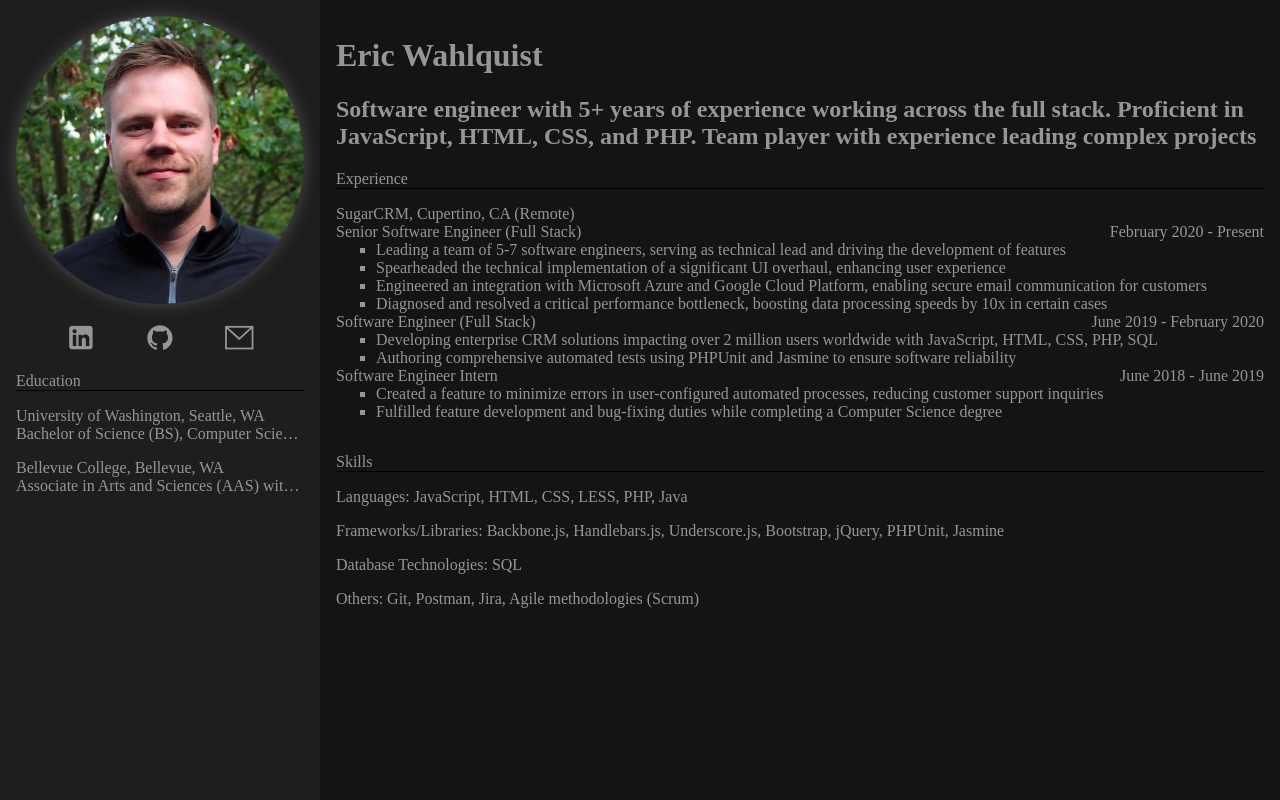
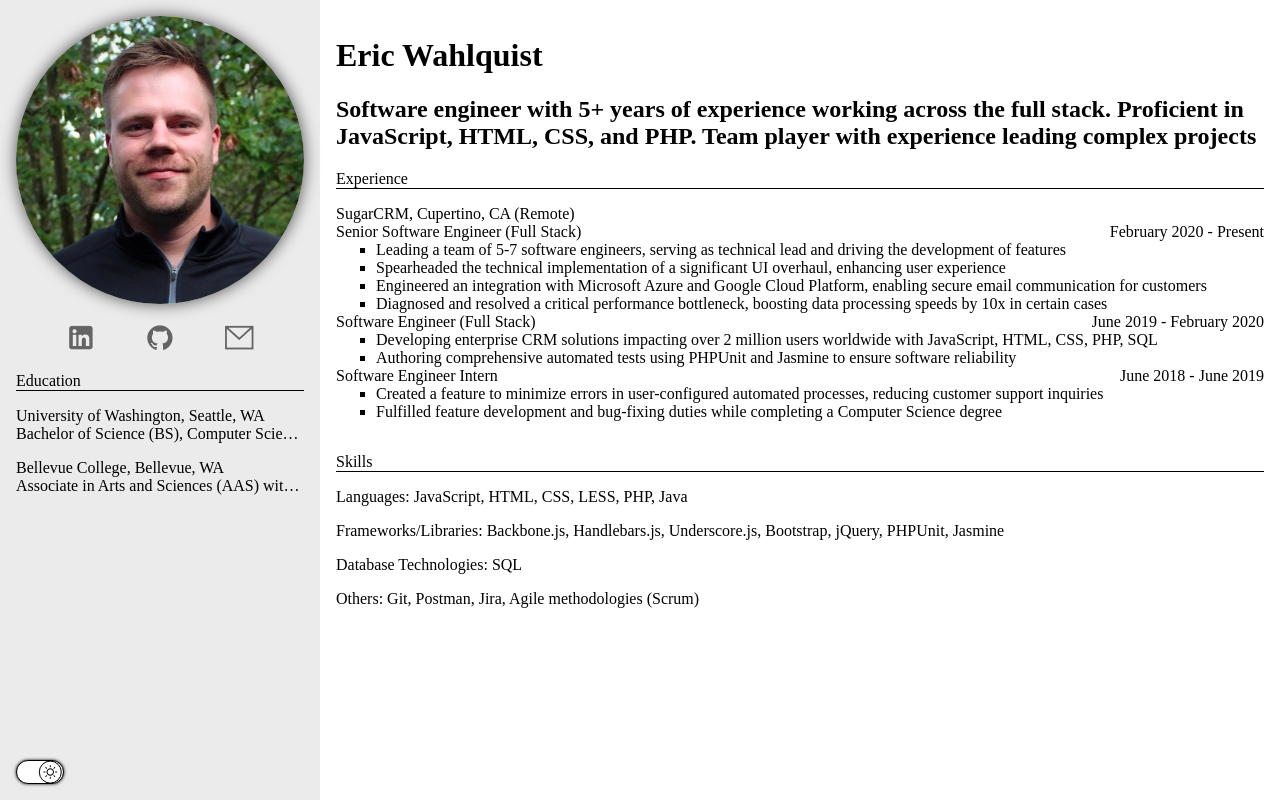
Before and after one commit to wahleric/wahleric.github.io, a plain HTML site: page index.html in a window 1280 px wide. Drawn offline with Linux system fonts and the light colour scheme.

Commit message:
13: Implement dark/light mode

```diff
--- /dev/null
+++ b/css/fixed-variables.css
@@ -0,0 +1,18 @@
+:root {
+  --transition-speed: 0.2s;
+  --shadow-photo-contact-img: rgb(80, 80, 80);
+
+  &.light {
+    --text-primary: black;
+    --bg-primary: white;
+    --bg-secondary: rgb(235, 235, 235);
+    --icon-color: rgb(100, 100, 100);
+  }
+
+  &.dark {
+    --text-primary: white;
+    --bg-primary: black;
+    --bg-secondary: rgb(20, 20, 20);
+    --icon-color: rgb(155, 155, 155);
+  }
+}
--- a/css/icons.css
+++ b/css/icons.css
@@ -90,3 +90,11 @@ Generated using nucleoapp.com
 .icon-mail::before {
   content: "\ea06";
 }
+
+.icon-sun::before {
+  content: "\ea07";
+}
+
+.icon-moon::before {
+  content: "\ea09";
+}
--- a/css/main.css
+++ b/css/main.css
@@ -1,85 +1,20 @@
+@import url('fixed-variables.css');
 @import url('icons.css');
+@import url('utils.css');
+@import url('toggle-slider.css');
 
-:root {
-  --text-color: rgb(150, 150, 150);
-  --icon-color: rgb(150, 150, 150);
-  --icon-color-hover: rgb(200, 200, 200);
-  --bg-main: rgb(20, 20, 20);
-  --bg-left-column: rgb(30, 30, 30);
-  --shadow-photo-contact-img: rgb(80, 80, 80);
-}
-
-body {
-  margin: 0;
-  padding: 0;
+* {
+  transition: background-color var(--transition-speed);
 }
 
 body,
 html {
+  margin: 0;
+  padding: 0;
   height: 100%;
-  background-color: var(--bg-main);
+  background-color: var(--bg-primary);
+  color: var(--text-primary);
 }
-
-.icon-xl {
-  font-size: 1.8em;
-}
-
-#resume {
-  height: 100%;
-  color: var(--text-color);
-
-  & > .grid-container {
-    height: 100%;
-    display: grid;
-    grid-template-columns: minmax(10rem,20rem) 1fr;
-
-    & > .left-column {
-      display: flex;
-      flex-direction: column;
-      padding: 1rem;
-      background-color: var(--bg-left-column);
-
-      .photo-contact {
-        img {
-          max-width: 100%;
-          border-radius: 100%;
-          box-shadow: 0 0 1rem var(--shadow-photo-contact-img);
-        }
-
-        ul.contact-list {
-          display: flex;
-          flex-direction: row;
-          justify-content: space-evenly;
-          list-style-type: none;
-          padding: 0;
-
-          li a {
-            color: var(--icon-color);
-            transition: color 0.3s;
-
-            &:hover {
-              color: var(--icon-color-hover);
-            }
-          }
-        }
-      }
-
-    }
-
-    & > .right-column {
-      padding: 1rem;
-      overflow: auto;
-    }
-  }
-}
-
-
-
-
-
-
-
-
 
 .section {
   padding-bottom: 1rem;
@@ -102,6 +37,56 @@ html {
   }
 }
 
+#resume {
+  height: 100%;
+
+  & > .grid-container {
+    height: 100%;
+    display: grid;
+    grid-template-columns: minmax(10rem,20rem) 1fr;
+
+    & > .left-column {
+      display: flex;
+      flex-direction: column;
+      padding: 1rem;
+      background-color: var(--bg-secondary);
+
+      #photo-contact {
+        img {
+          max-width: 100%;
+          border-radius: 100%;
+          box-shadow: 0 0 1rem var(--shadow-photo-contact-img);
+        }
+
+        ul.contact-list {
+          display: flex;
+          flex-direction: row;
+          justify-content: space-evenly;
+          list-style-type: none;
+          padding: 0;
+
+          li a {
+            transition: color var(--transition-speed);
+            color: var(--icon-color);
+
+            &:hover {
+              color: var(--text-primary);
+            }
+          }
+        }
+      }
+      #controls {
+        display: flex;
+        flex-direction: row;
+        align-items: center;
+        margin-top: auto;
+      }
+    }
+
+    & > .right-column {
+      padding: 1rem;
+      overflow: auto;
+
       #experience {
         ul.position-list {
             padding: 0;
@@ -116,41 +101,6 @@ html {
             }
         }
       }
-
-.ellipsifiable {
-  overflow: hidden;
-  white-space: nowrap;
-  text-overflow: ellipsis;
-}
-
-#header .grid-container {
-  display: grid;
-  grid-template-columns: 14rem 1fr 14rem;
-  background-color: red;
-
-  .photo {
-    display: flex;
-    align-items: center;
-    justify-content: center;
-
-    img {
-      max-height: 100%;
-      max-width: 100%;
-    }
-  }
-
-  .summary {
-    text-align: center;
-  }
-
-  .contact {
-    display: flex;
-    flex-direction: column;
-    align-items: center;
-    justify-content: center;
-
-    ul.contact-list {
-      list-style-type: none;
     }
   }
 }
--- /dev/null
+++ b/css/toggle-slider.css
@@ -0,0 +1,35 @@
+.toggle-slider {
+  cursor: pointer;
+  appearance: none;
+  font: normal normal normal 1em/1 'Icons';
+  width: 3rem;
+  height: 1.5rem;
+  border-radius: 1rem;
+  position: relative;  padding: 1px;
+  border: 1px solid var(--text-primary);
+  box-shadow: 0 0 0.2rem var(--text-primary);
+  margin: 0;
+  background-color: var(--bg-primary);
+
+  &:before {
+    content: "\ea09";
+    color: var(--text-primary);
+    background-color: var(--bg-primary);
+    width: 1.3rem;
+    height: 1.3rem;
+    line-height: 1.3rem;
+    text-align: center;
+    border-radius: 100%;
+    border: 1px solid var(--text-primary);
+    display: inline-block;
+    position: absolute;
+    top: 50%;
+    transform: translate(0, -50%);
+    transition: transform var(--transition-speed), color var(--transition-speed);
+  }
+
+  &:checked:before {
+    content: '\ea07';
+    transform: translate(1.3rem, -50%);
+  }
+}
--- /dev/null
+++ b/css/utils.css
@@ -0,0 +1,9 @@
+.icon-xl {
+  font-size: 1.8em;
+}
+
+.ellipsifiable {
+  overflow: hidden;
+  white-space: nowrap;
+  text-overflow: ellipsis;
+}
--- a/index.html
+++ b/index.html
@@ -10,12 +10,13 @@
         <title>Eric Wahlquist, Software Engineer</title>
         <link rel="icon" type="image/x-icon" href="images/ericwahlquist.ico" />
         <link rel="stylesheet" href="css/main.css" />
+        <script type="text/javascript" src="main.js" defer></script>
     </head>
     <body>
         <div id="resume">
             <div class="grid-container">
                 <div class="left-column">
-                    <div class="photo-contact">
+                    <div id="photo-contact">
                         <img src="images/ericwahlquist.webp" alt="Eric Wahlquist"/>
                         <ul class="contact-list">
                             <li>
@@ -44,14 +45,23 @@
                             </ul>
                         </div>
                     </div>
+                    <div id="controls">
+                        <input type="checkbox" id="mode_selector" name="mode_selector" class="toggle-slider" aria-label="Toggle dark or light mode"></input>
+                    </div>
                 </div>
+
+
+
+
+
+
+
+
                 <div class="right-column">
-                    <div class="header">
+                    <div id="header">
                         <h1>Eric Wahlquist</h1>
                         <h2 class="description">Software engineer with 5+ years of experience working across the full stack. Proficient in JavaScript, HTML, CSS, and PHP. Team player with experience leading complex projects</h2>
                     </div>
-
-
                     <div id="experience" class="section">
                         <div class="section-header">Experience</div>
                         <div class="section-content">
--- /dev/null
+++ b/main.js
@@ -0,0 +1,46 @@
+/**
+ * Returns the mode setting that is currently being used
+ *
+ * @return {string} The current mode (either 'light' or 'dark')
+ */
+function getCurrentMode() {
+    // Check for a cached mode
+    let isLightModeCache = localStorage.getItem('isLightMode');
+    if (isLightModeCache !== null) {
+        return JSON.parse(isLightModeCache) ? 'light' : 'dark'
+    }
+
+    // Unless the user prefers light mode, default to dark mode
+    return window.matchMedia('(prefers-color-scheme: light)').matches ? 'light' : 'dark';
+}
+
+/**
+ * Switches the page between light and dark mode
+ *
+ * @param {bool} isLightMode whether light mode should be active or not
+ */
+function toggleMode(isLightMode) {
+    // Set the correct mode class on the document
+    document.documentElement.classList.toggle('light', isLightMode);
+    document.documentElement.classList.toggle('dark', !isLightMode);
+}
+
+/**
+ * Handles when the user clicks the toggle switch to toggle light/dark mode
+ *
+ * @param {Event} event The click event from the mode toggle switch
+ */
+function toggleModeClicked(event) {
+    let isLightMode = event.target.checked;
+    toggleMode(isLightMode);
+    localStorage.setItem('isLightMode', isLightMode);
+}
+
+// Initialize the page mode
+let currentMode = getCurrentMode();
+toggleMode(currentMode === 'light');
+
+// Initialize the mode toggle switch
+let modeToggleSwitch = document.querySelector('#mode_selector');
+modeToggleSwitch.checked = currentMode === 'light';
+modeToggleSwitch.addEventListener('click', toggleModeClicked)
```
Also changed, not shown: fonts/Icons.ttf, fonts/Icons.woff, fonts/Icons.woff2, 2 other files. Lines whose indentation alone changed are shown as unchanged.
